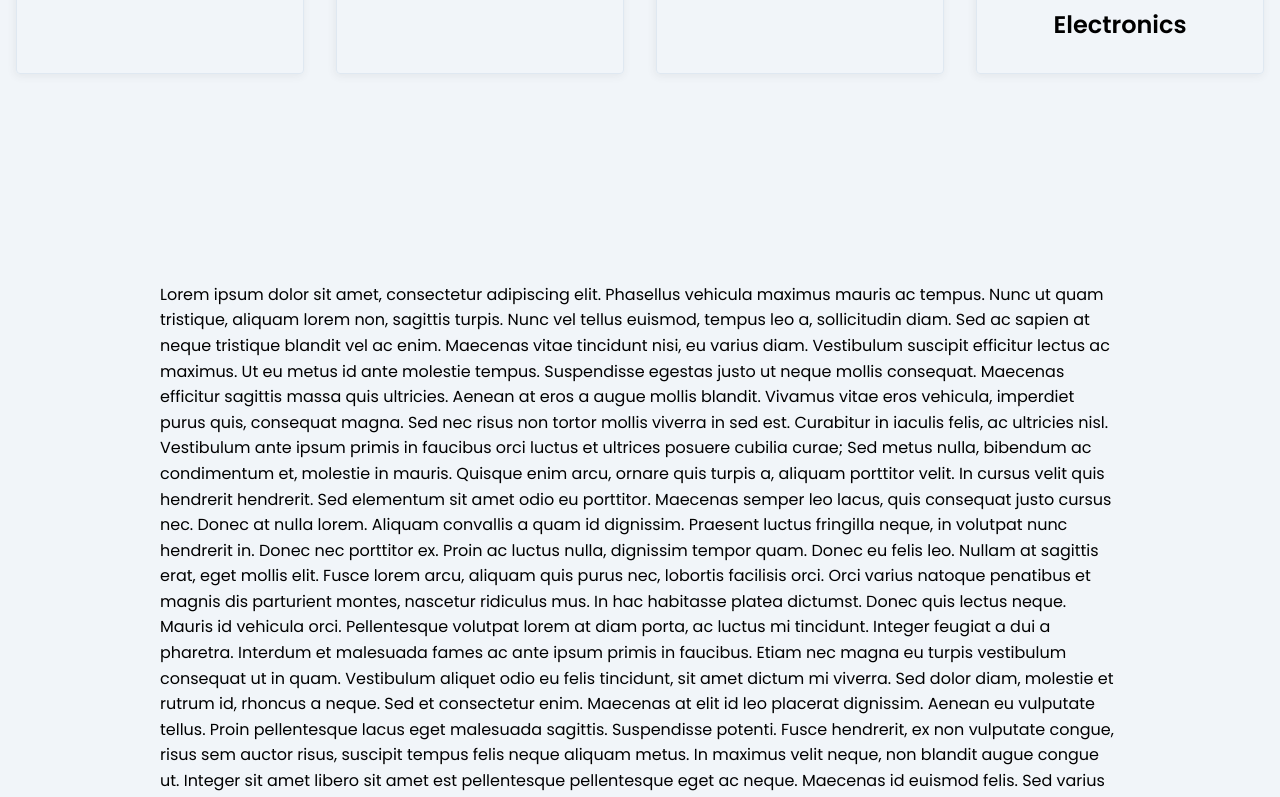
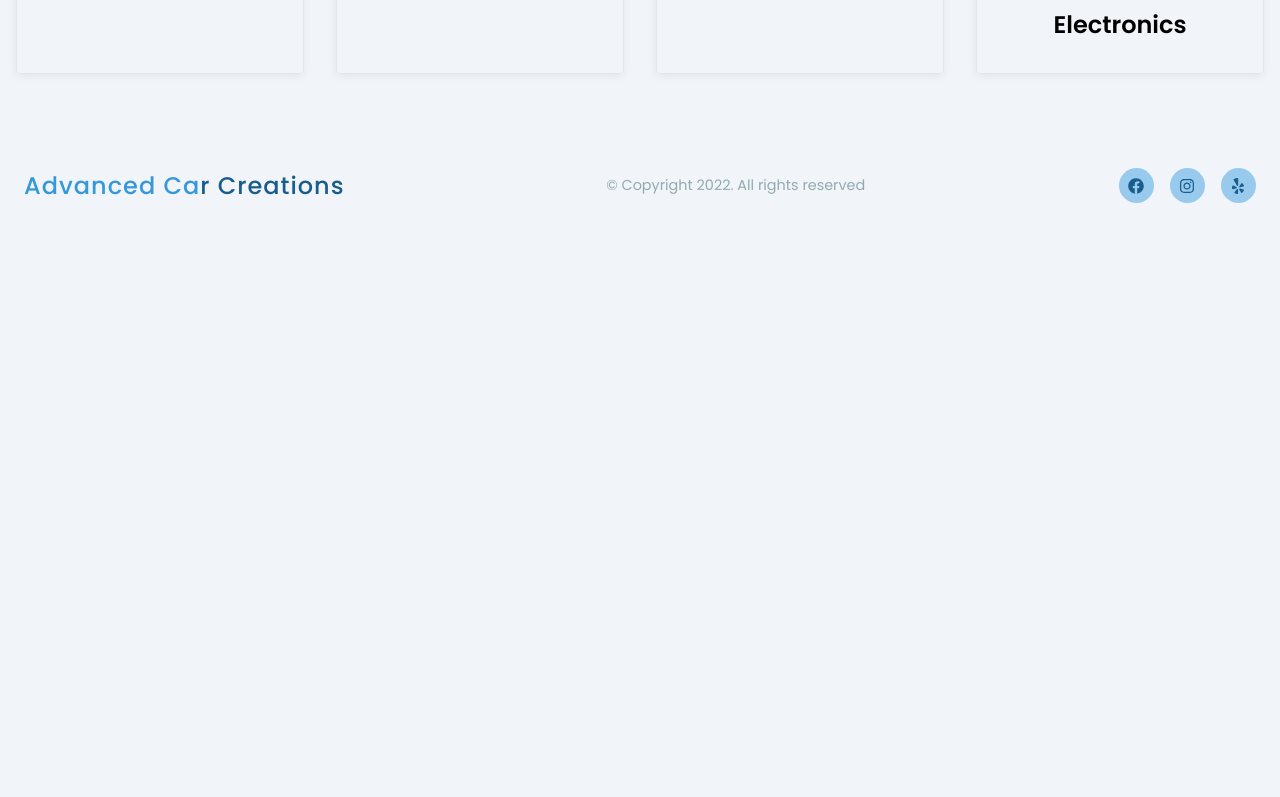
Before and after one commit to joncoronel/draft, a Next.js app: page / in a window 1280 px wide. Shown: the part 1160-1957 px from the top of the page. After the commit the page ends 1442 px from the top, so only its background shows below. Built offline with nearby package versions, Linux system fonts and the light colour scheme.

Commit message:
only text

```diff
--- a/pages/index.js
+++ b/pages/index.js
@@ -35,8 +35,6 @@ function Home(props) {
       <div className={styles.spacing}>
         <Hero />
         <AboutUs />
-
-        <Content />
       </div>
     </>
   );
```
